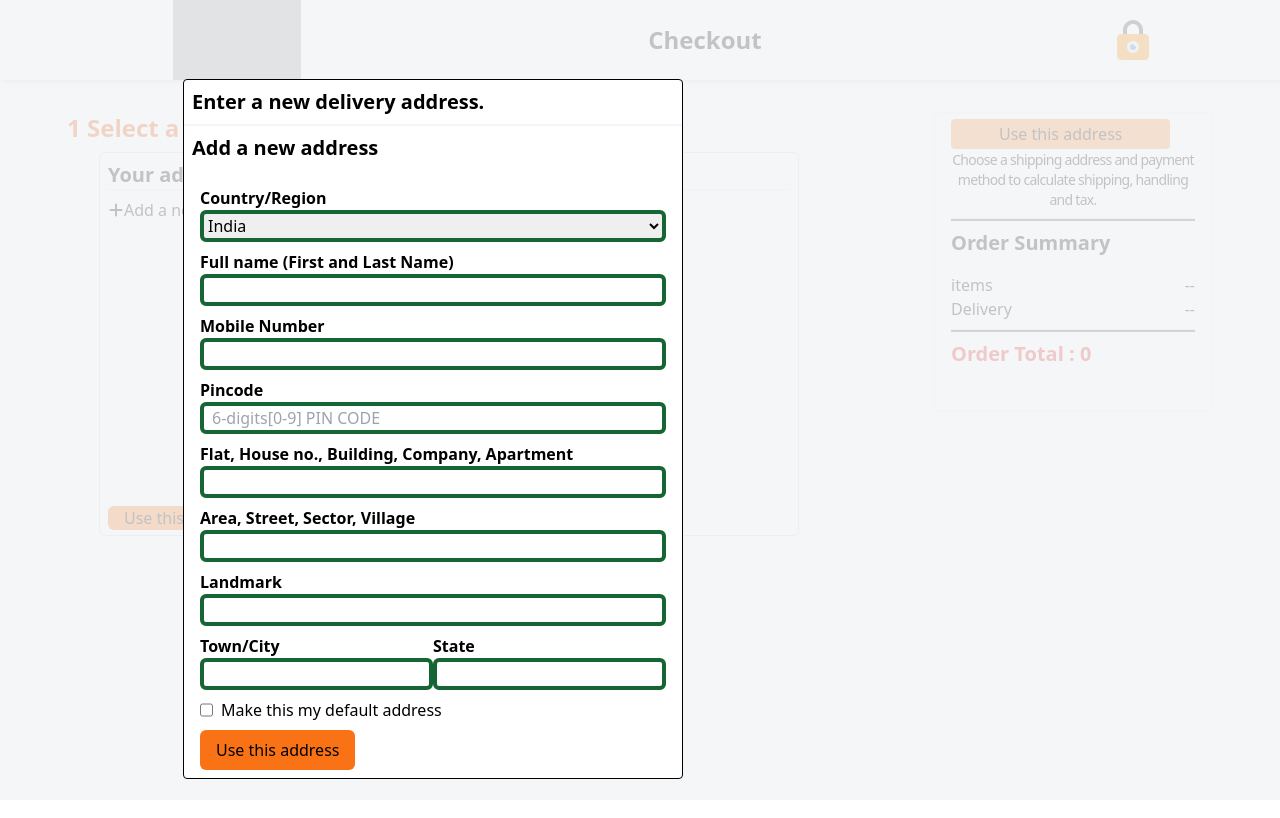
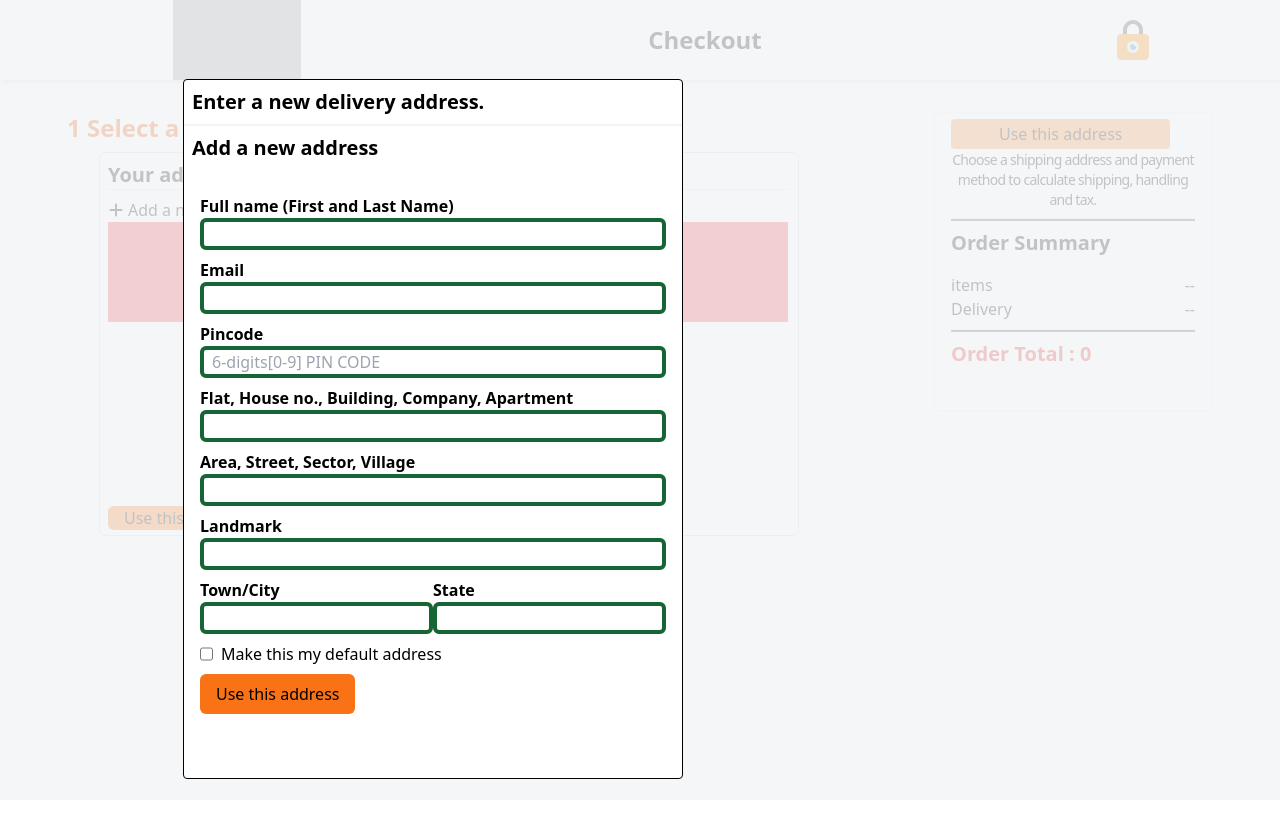
Before and after one commit to saif8804/amazon, a React (Create React App) app: page /check-out in a window 1280 px wide. Both pictures are taken after a click on the element "Add a new address". Shown: the top 818 px of the page. Built offline with nearby package versions, Linux system fonts and the light colour scheme; grey boxes are pictures that could not be loaded.

Commit message:
code added

```diff
--- a/src/components/CardPage.js
+++ b/src/components/CardPage.js
@@ -32,7 +32,6 @@ const CardPage = () => {
         <p className="w-2/4 text-xl font-bold">{product.description}</p>
         <Stars stars={product.stars} />
         <p className="font-bold pt-2"> Rs-{product.price}</p>
-
         <button className="bg-orange-400 py-1 px-2 mt-2 rounded"
          onClick={() => handleAddItem(product)}
         >
--- a/src/components/DeliveryPage.js
+++ b/src/components/DeliveryPage.js
@@ -4,10 +4,12 @@ import FormModal from "./FormModal";
 
 const DeliveryPage = () => {
 
+
   const [isFormOpen, setIsFormOpen] = useState(false);
    const handleFormState = () => {
      setIsFormOpen(!isFormOpen);
   };
+
 
  const closeModal = () =>{
      setIsFormOpen(false);
@@ -15,7 +17,7 @@ const DeliveryPage = () => {
 
   return (
     <div className="relative">
-       {isFormOpen && <FormModal closeModal={closeModal} />}
+       {isFormOpen && <FormModal  closeModal={closeModal} />}
       <div>
         <h1 className="text-2xl text-orange-600 font-bold">
           1 Select a delivery address
@@ -24,7 +26,8 @@ const DeliveryPage = () => {
           <h2 className="text-xl font-bold">Your address</h2>
           <div className="w-[680px] h-[1px] bg-gray-200"></div>
           <div className="flex flex-col justify-between w-full h-[340px]" >
-           <div className="mt-2 flex items-center">
+           <div className="mt-2 flex flex-col items-start">
+           <div className="flex items-center gap-1">
            <FaPlus />
             <p
               className=" hover:text-orange-400 hover:underline cursor-pointer"
@@ -33,6 +36,11 @@ const DeliveryPage = () => {
               {" "}
               Add a new address
             </p>
+           </div>
+            <div className="w-[680px] h-[100px] bg-red-500 p-1">
+
+
+            </div>
            </div>
             <span
                 className=" w-3/12  px-4 bg-orange-500 rounded-md cursor-pointer "
--- a/src/components/FormModal.js
+++ b/src/components/FormModal.js
@@ -1,6 +1,32 @@
-import React from "react";
+import React, { useState } from "react";
 
-const FormModal = ({ closeModal }) => {
+const FormModal = ({ closeModal }  ) => {
+  const [user, setUser] = useState({
+    fullname: "",
+    email: "",
+    pincode: "",
+    appartment: "",
+    area: "",
+    landmark: "",
+    city: "",
+    state: "",
+  });
+
+
+  const handleSubmitForm = (e) => {
+        e.preventDefault();
+       console.log(user);
+       closeModal();
+
+  }
+  let name, value;
+  const handleInputs = (e) => {
+    console.log(e);
+    name = e.target.name;
+    value = e.target.value;
+    setUser({ ...user, [name]: value });
+  };
+
   return (
     <>
       <div
@@ -8,7 +34,8 @@ const FormModal = ({ closeModal }) => {
         onClick={closeModal}
       ></div>
       <div className="">
-        <div className=" absolute top-[50%] left-[50%]">
+        <div className=" absolute top-[50%] left-[50%]"
+        >
           <form
             className="w-[500px] h-[700px] bg-white border border-black -translate-x-[50%] -translate-y-[35%]  rounded"
             // onClick={(e) => e.preventDefault()}
@@ -20,37 +47,31 @@ const FormModal = ({ closeModal }) => {
             </div>
             <p className="p-2 font-bold text-xl">Add a new address</p>
             <div className="m-4">
-              <h2 className="font-bold">Country/Region</h2>
-              <select
-                id="country"
-                name="country"
-                className="w-full border-4 border-green-800 rounded-md "
-              >
-                <option value="India">India</option>
-                <option value="Pakitan">Pakistan</option>
-                <option value="China">China</option>
-                <option value="bangladesh">Bangladesh</option>
-                <option value="Afghanistan">Afghanistan</option>
-                <option value="Newzealand">Newzealand</option>
-                <option value="Australia">Australia</option>
-                <option value="Africa">Africa</option>
-                <option value="Korea">Korea</option>
-              </select>
+
               <h2 className="font-bold pt-2">
                 Full name (First and Last Name)
               </h2>
               <input
                 type="text"
+                name="fullname"
+                value={user.fullname}
+                onChange={handleInputs}
                 className="w-full border-4 border-green-800 rounded-md "
               />
-              <h2 className="font-bold pt-2">Mobile Number</h2>
+              <h2 className="font-bold pt-2">Email</h2>
               <input
                 type="text"
+                name="email"
+                value={user.email}
+                onChange={handleInputs}
                 className="w-full border-4 border-green-800 rounded-md "
               />
               <h2 className="font-bold pt-2">Pincode</h2>
               <input
                 type="text"
+                name="pincode"
+                value={user.pincode}
+                onChange={handleInputs}
                 placeholder="6-digits[0-9] PIN CODE"
                 className="w-full border-4 border-green-800 rounded-md px-2 "
               />
@@ -59,16 +80,25 @@ const FormModal = ({ closeModal }) => {
               </h2>
               <input
                 type="text"
+                name="appartment"
+                value={user.appartment}
+                onChange={handleInputs}
                 className="w-full border-4 border-green-800 rounded-md px-2 "
               />
               <h2 className="font-bold pt-2">Area, Street, Sector, Village</h2>
               <input
                 type="text"
+                name="area"
+                value={user.area}
+                onChange={handleInputs}
                 className="w-full border-4 border-green-800 rounded-md "
               />
               <h2 className="font-bold pt-2">Landmark</h2>
               <input
                 type="text"
+                name="landmark"
+                value={user.landmark}
+                onChange={handleInputs}
                 className="w-full border-4 border-green-800 rounded-md "
               />
               <div className="pt-2 flex justify-between">
@@ -76,6 +106,9 @@ const FormModal = ({ closeModal }) => {
                   <h2 className="font-bold">Town/City</h2>
                   <input
                     type="text"
+                    name="city"
+                    value={user.city}
+                    onChange={handleInputs}
                     className="w-full border-4 border-green-800 rounded-md "
                   />
                 </div>
@@ -83,6 +116,9 @@ const FormModal = ({ closeModal }) => {
                   <h2 className="font-bold">State</h2>
                   <input
                     type="text"
+                    name="state"
+                    value={user.state}
+                    onChange={handleInputs}
                     className="w-full border-4 border-green-800 rounded-md "
                   />
                 </div>
@@ -91,10 +127,8 @@ const FormModal = ({ closeModal }) => {
                 <input type="checkbox" />
                 <p>Make this my default address</p>
               </div>
-
-              <button
-                className="mt-2 bg-orange-500 py-2 px-4 rounded-md"
-                onClick={closeModal}
+              <button className="mt-2 bg-orange-500 py-2 px-4 rounded-md"
+              onClick={handleSubmitForm}
               >
                 Use this address
               </button>
```
